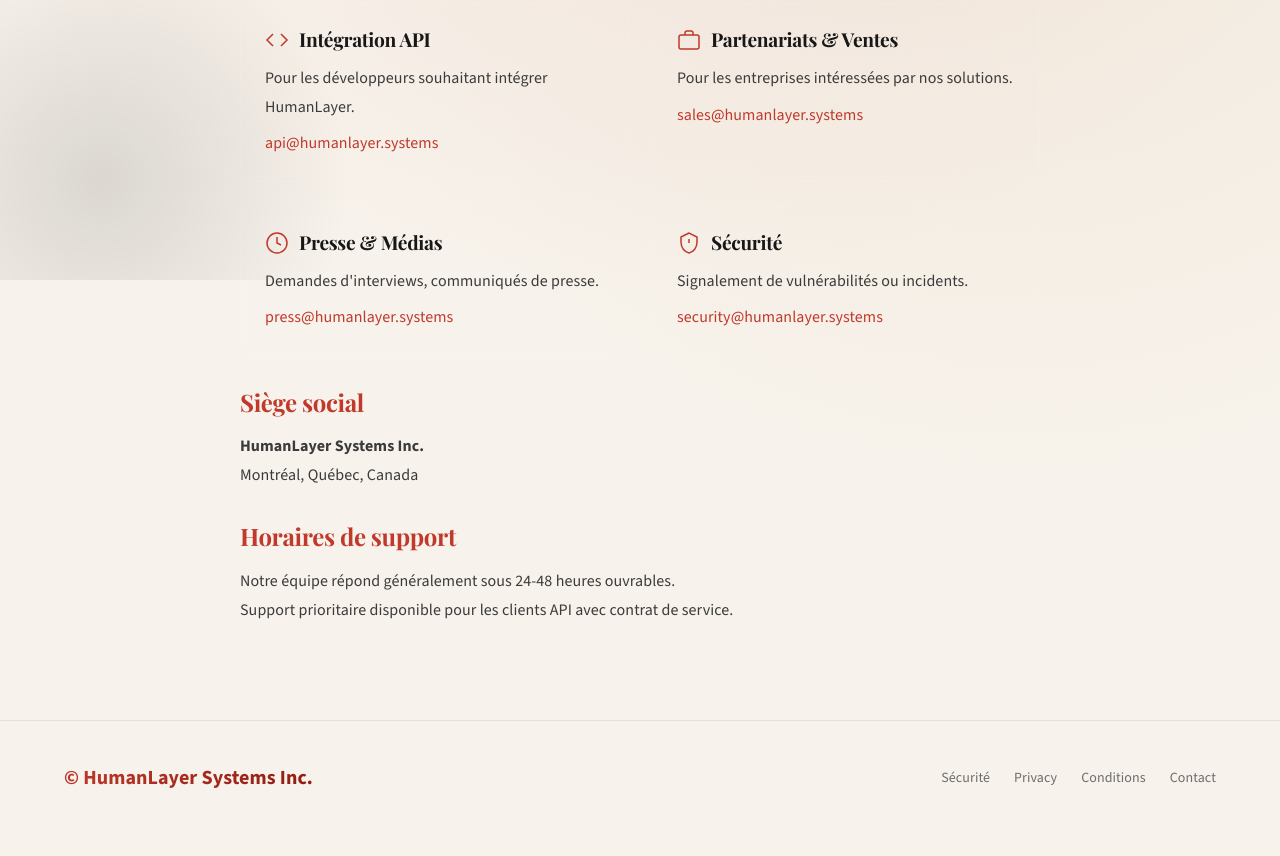
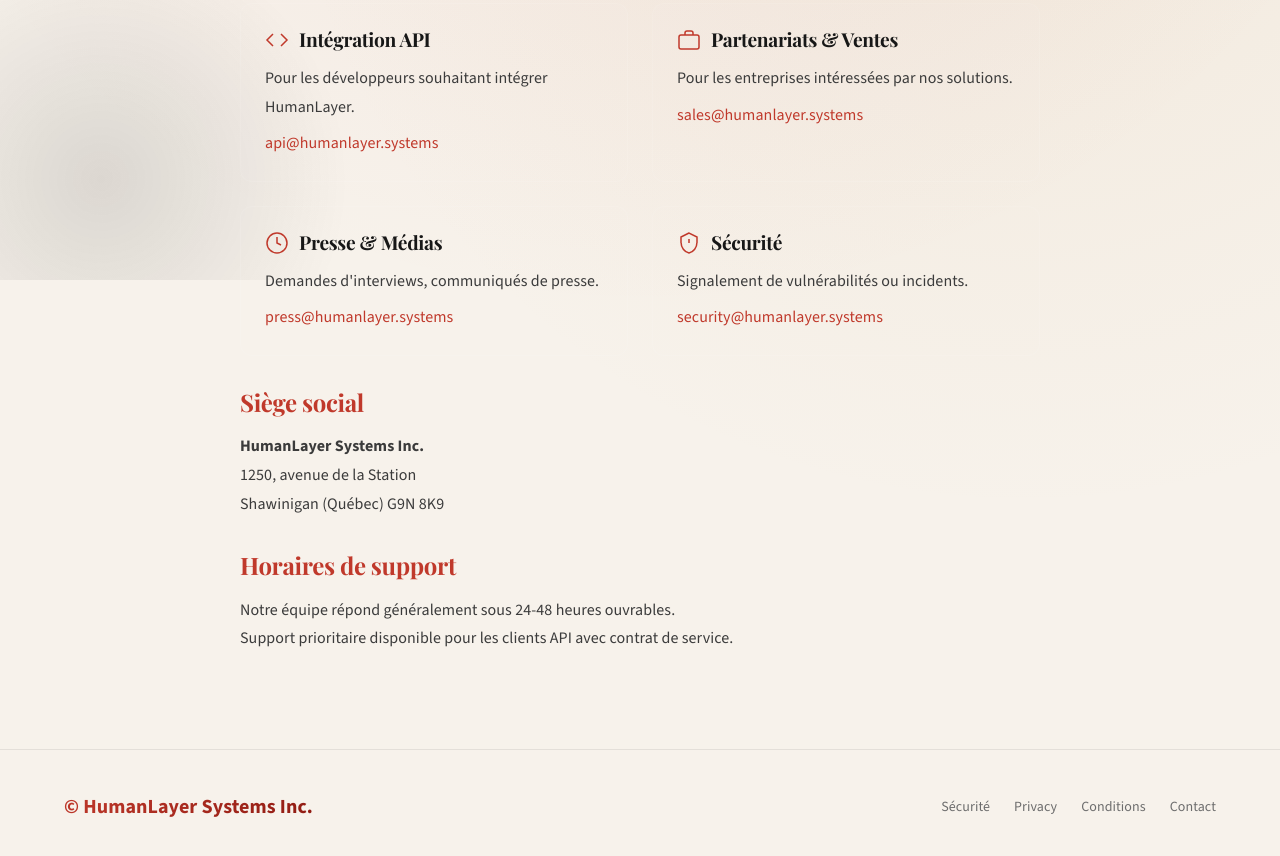
Before and after one commit to Crypthulhu/humanlayer, a website: page contact.html in a window 1280 px wide. Shown: the part 520-1376 px from the top of the page. Before the commit the page ends 1355 px from the top, so only its background shows below. Drawn offline with nearby package versions, Linux system fonts and the light colour scheme.

Commit message:
Update headquarters address to Shawinigan

```diff
--- a/contact.html
+++ b/contact.html
@@ -231,7 +231,8 @@
                 <h2>Siège social</h2>
                 <p>
                     <strong>HumanLayer Systems Inc.</strong><br>
-                    Montréal, Québec, Canada
+                    1250, avenue de la Station<br>
+                    Shawinigan (Québec) G9N 8K9
                 </p>
 
                 <h2>Horaires de support</h2>
```
